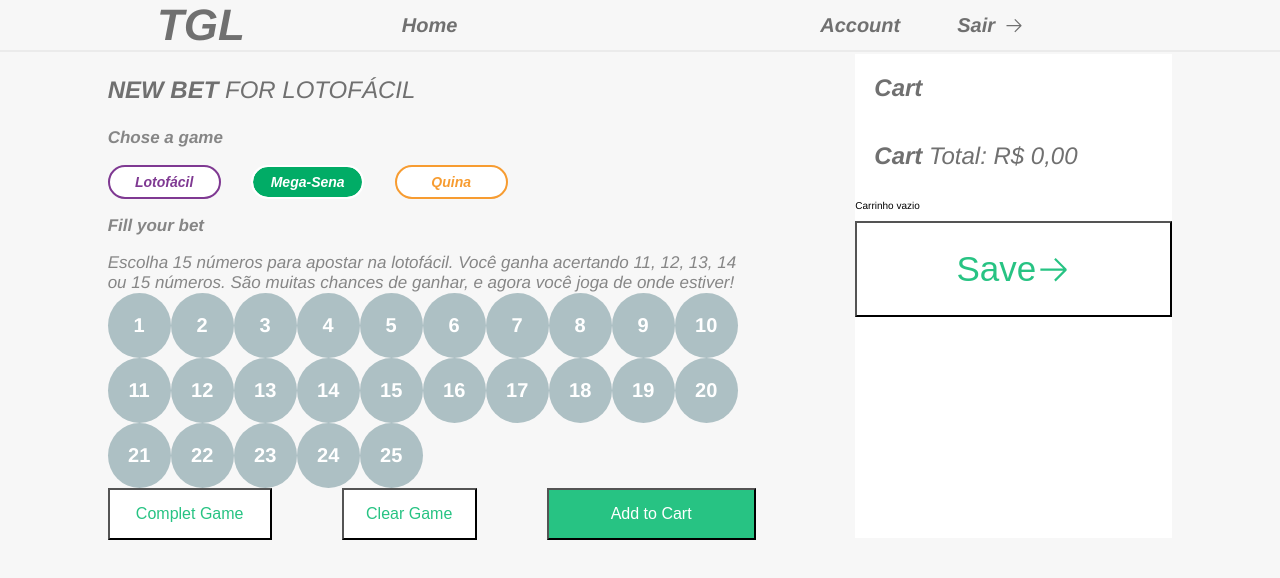
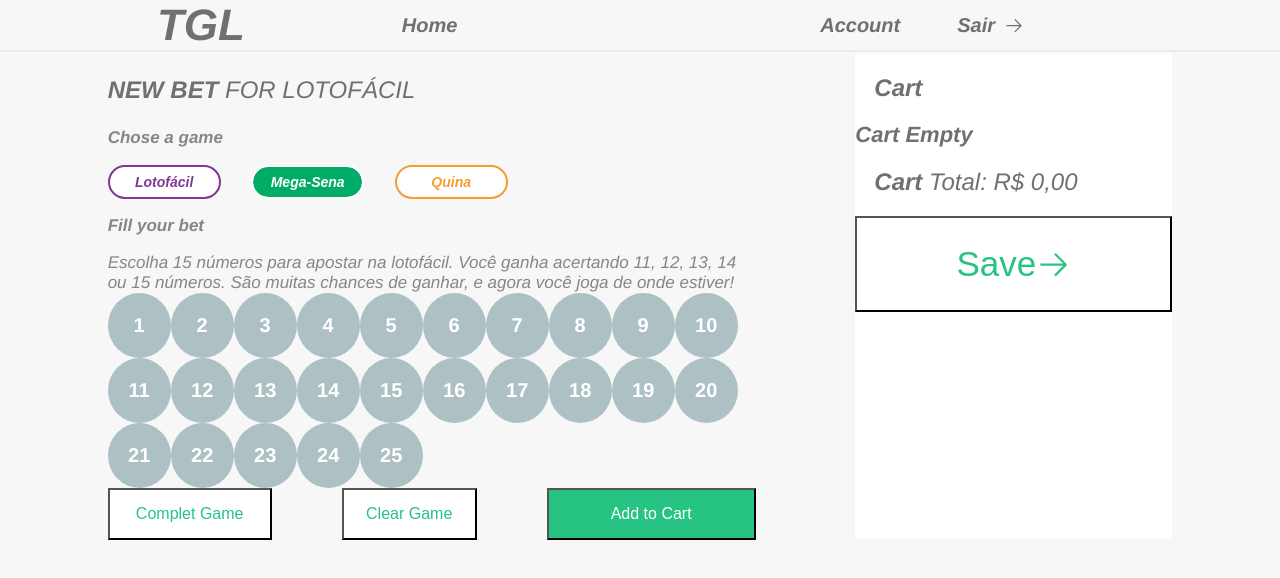
Before and after one commit to Danielbb21/ProvaReact, a React (Create React App) app in the folder prova-react/: page /new-bet in a window 1280 px wide. Shown: the top 578 px of the page. Built offline with nearby package versions, Linux system fonts and the light colour scheme; the HTML template or start-up script is replaced by a standard one.

Commit message:
Adding Message when the cart is empty

```diff
--- a/prova-react/src/components/Cart/index.tsx
+++ b/prova-react/src/components/Cart/index.tsx
@@ -2,6 +2,7 @@ import React from "react";
 import {
   BetInfo,
   BetNameAndPrice,
+  CartEmptyWraper,
   CartItemsWrapper,
   CartLine,
   CartRemoveButton,
@@ -49,4 +50,12 @@ export const CartPrice: React.FC = (props) => {
   );
 };
 
+export const CartEmptyMessage: React.FC  = (props) =>{
+  return (
+    <CartEmptyWraper>
+      Cart Empty
+    </CartEmptyWraper>
+  )
+};
+
 export default Cart;
--- a/prova-react/src/components/Cart/style.ts
+++ b/prova-react/src/components/Cart/style.ts
@@ -102,4 +102,13 @@ export const CartValueWrapper = styled.div`
     width: 100%;
     display: flex;
     align-items: center;
-`
+`;
+
+export const CartEmptyWraper = styled.span`
+
+    text-align: center;
+    font-size: 2.2rem;
+    color: #707070;
+    font-weight: bold;
+    font-style: italic;
+`;
--- a/prova-react/src/pages/NewBet.tsx
+++ b/prova-react/src/pages/NewBet.tsx
@@ -3,7 +3,7 @@ import { useCallback } from "react";
 import { useEffect } from "react";
 import ActionButton from "../components/ActionButton";
 import ButtonGame from "../components/ButtonGame";
-import { CartItems, CartPrice } from "../components/Cart";
+import { CartEmptyMessage, CartItems, CartPrice } from "../components/Cart";
 import {
   CartMax,
   CartNumbers,
@@ -240,6 +240,7 @@ const NewBet: React.FC = () => {
           <GameDescription description={gameOptions?.description} />
 
           <NumberPlace>
+
             {numbersOfTheGame.length > 0
               ? numbersOfTheGame.map((number) => {
                   if (chosedNumbers.find((num) => num === number)) {
@@ -292,6 +293,7 @@ const NewBet: React.FC = () => {
         <CartWrapper>
           <CartTitle>Cart</CartTitle>
           <CartMax>
+          {totalPrice === 0 && <CartEmptyMessage />}
             {cartNumbers.map((element) => (
               <CartItems
                 key={element.id}
@@ -307,7 +309,7 @@ const NewBet: React.FC = () => {
             ))}
           </CartMax>
           <CartPrice>{formatNumberToBePresented(totalPrice)}</CartPrice>
-          {totalPrice === 0 && <p>Carrinho vazio</p>}
+
           <ActionButton hei={9.6} win={31.7} color="#27C383" size="3.5" onAction = {saveGameHandler}>
             Save
             <VscArrowRight />
```
